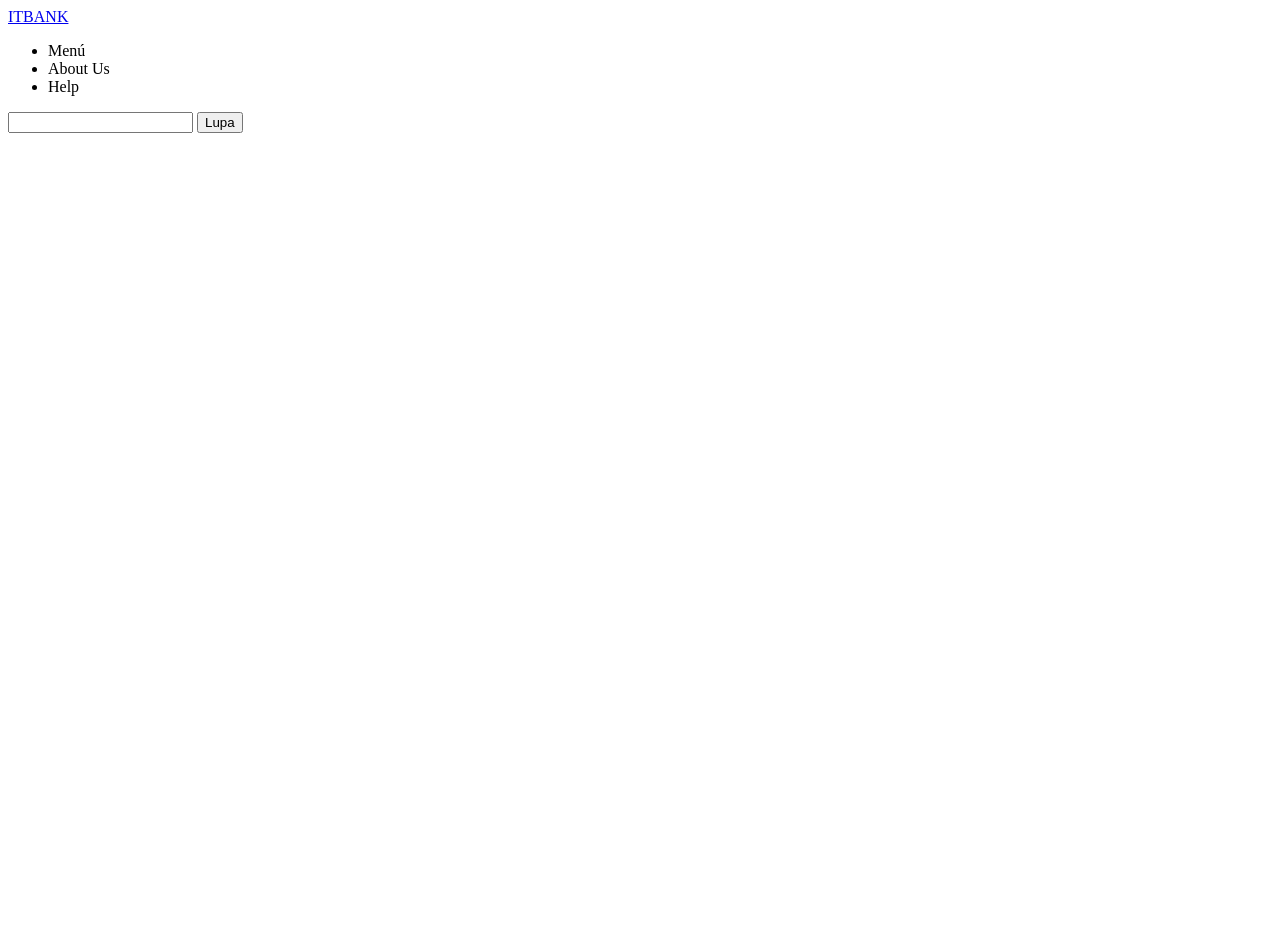
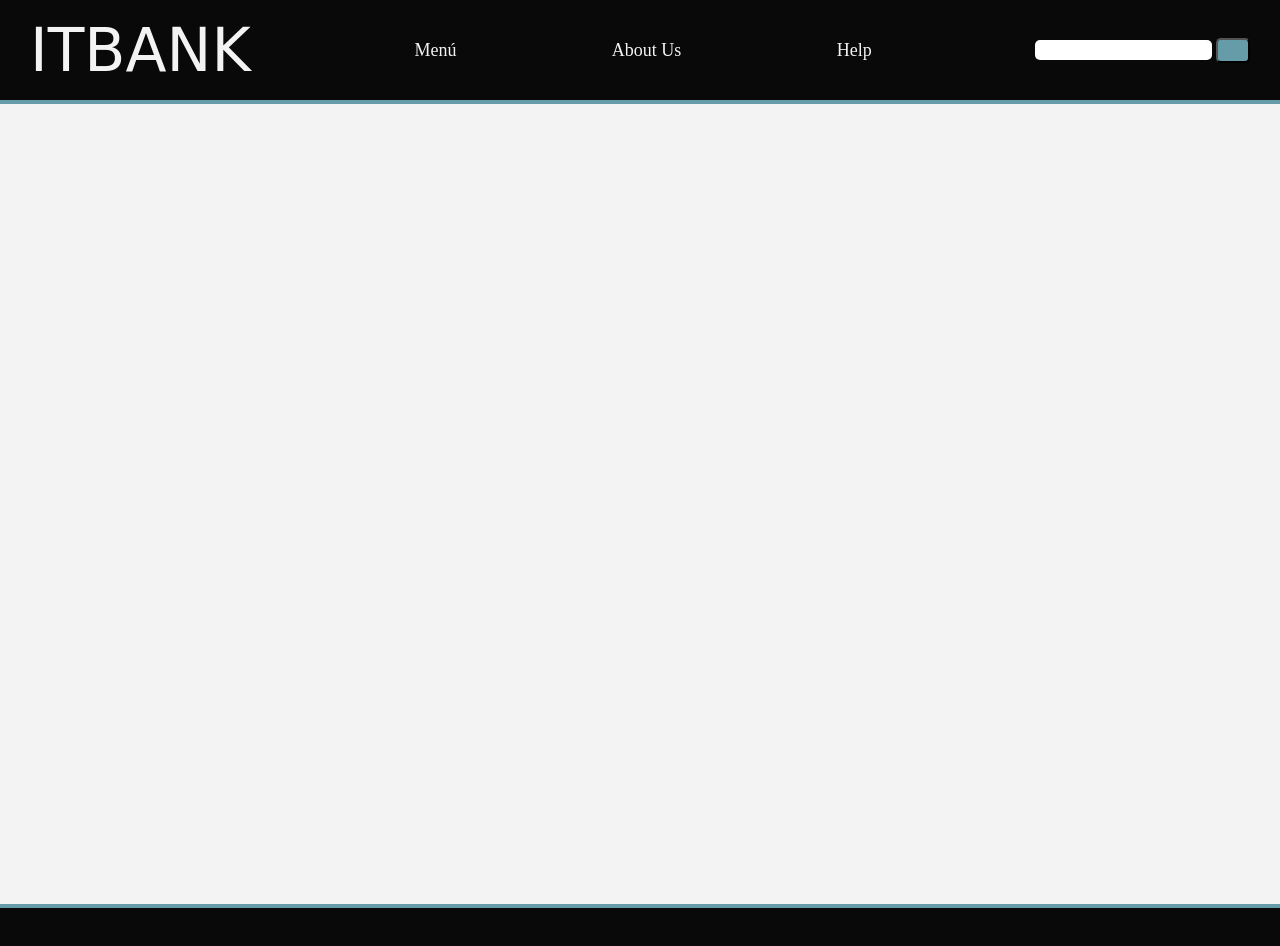
Before and after one commit to ticopycs/ITBANK-FSDC-4, a plain HTML site: page index.html in a window 1280 px wide. Before the commit the page ends 800 px from the top, so only its background shows below. Drawn offline with Linux system fonts and the light colour scheme; a web font is replaced by a local one.

Commit message:
agregue un section para empujar el footer abajo y un comentario en css donde se haran las ediciones de section

```diff
--- a/CSS/estilos_VMA.css
+++ b/CSS/estilos_VMA.css
@@ -60,6 +60,10 @@ body {
     height: 25px;
     border-radius: 5px;
 }
+/* Cuerpo de a pagina */
+section {
+    height:100vh;
+}
 /* Pie de Pagina*/
 .footer {
     border-bottom: none;
--- a/index.html
+++ b/index.html
@@ -4,6 +4,7 @@
     <meta charset="UTF-8">
     <meta http-equiv="X-UA-Compatible" content="IE=edge">
     <meta name="viewport" content="width=device-width, initial-scale=1.0">
+    <link rel="stylesheet" href="CSS/estilos_VMA.css">
     <title>ITBANK</title>
 </head>
 <body>
@@ -23,6 +24,10 @@
             </div>
         </div>
     </div>
+    <!-- cuerpo de la página-->
+    <section>
+
+    </section>
     <!-- A partir de acá empieza el Footer/Pie de pagina-->
     <div class="footer">
         <div class="footer-conteiner">
```
